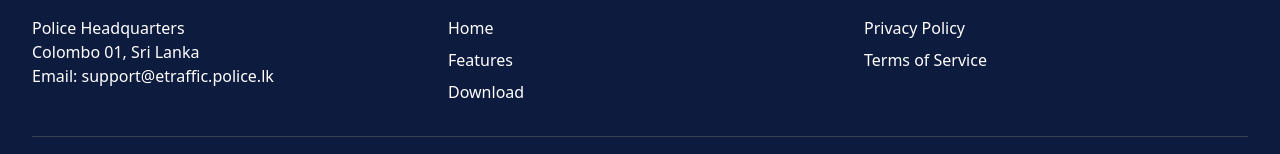
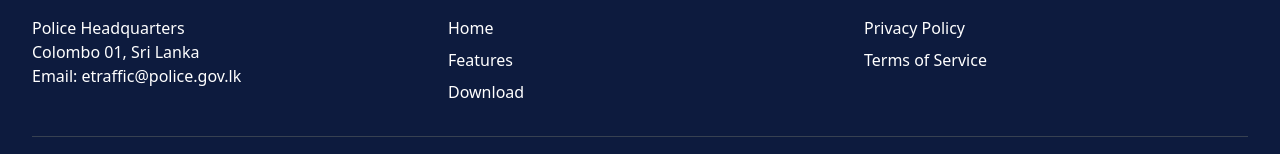
Before and after one commit to jpasan123/Srilanka-Etraffic-App, a React (Vite) app: page / in a window 1280 px wide. Shown: the part 2468-2622 px from the top of the page. Built offline with nearby package versions, Linux system fonts and the light colour scheme.

Commit message:
update-commit

```diff
--- a/src/components/Footer.tsx
+++ b/src/components/Footer.tsx
@@ -14,7 +14,7 @@ export default function Footer() {
             <h3 className="text-xl font-semibold mb-4">Contact Us</h3>
             <p>Police Headquarters</p>
             <p>Colombo 01, Sri Lanka</p>
-            <p>Email: support@etraffic.police.lk</p>
+            <p>Email: etraffic@police.gov.lk</p>
           </div>
           <div>
             <h3 className="text-xl font-semibold mb-4">Quick Links</h3>
```
